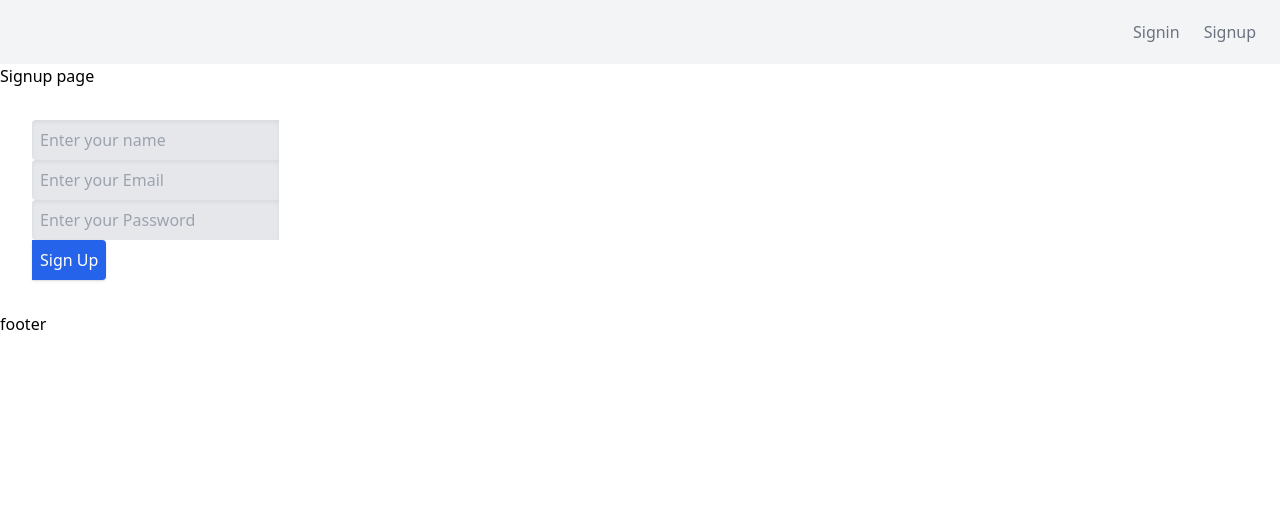
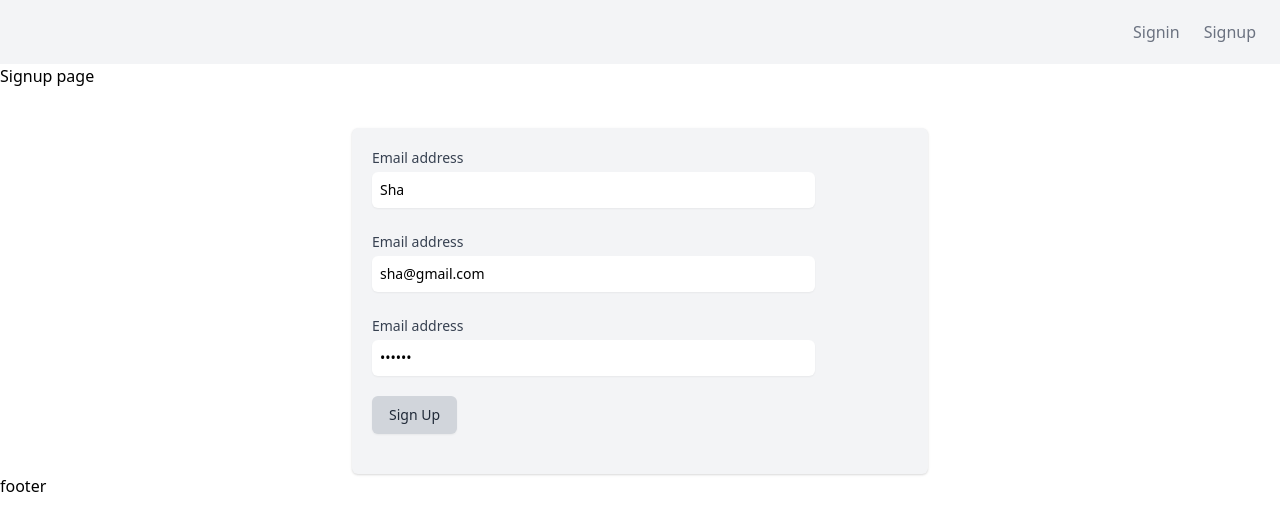
Before and after one commit to hackwebdev/SEOBlog-scratched, a Next.js app in the folder frontend/: page /signup in a window 1280 px wide. Shown: the top 530 px of the page. Built offline with nearby package versions, Linux system fonts and the light colour scheme.

Commit message:
signup form created

```diff
--- a/frontend/components/auth/SignupComponent.js
+++ b/frontend/components/auth/SignupComponent.js
@@ -1,51 +1,83 @@
-import React from 'react'
+import { useState } from 'react'
 
 const SignupComponent = () => {
+  const [values, setValues] = useState({
+    name: 'Sha',
+    email: 'sha@gmail.com',
+    password: '123456',
+    error: '',
+    loading: false,
+    message: '',
+    showForm: true,
+  })
+
+  const { name, email, password, error, loading, message, showForm } = values
+
   const handleSubmit = (e) => {
     e.preventDefault()
-    console.log('handle submit')
+    console.table({ name, email, password, error, loading, message, showForm })
   }
 
-  const handleChange = (e) => {
-    console.log(e.target.value)
+  const handleChange = (name) => (e) => {
+    setValues({ ...values, error: false, [name]: e.target.value })
   }
 
   return (
-    <div className='p-8 w-full '>
-      <form className=' w-full' onSubmit={handleSubmit}>
-        <div className='block'>
+    <div className='mt-10 p-5 bg-gray-100 shadow overflow-hidden sm:rounded-md md:max-w-xl m-auto'>
+      <form onSubmit={handleSubmit}>
+        <div className='grid grid-cols-6 gap-6'>
+          <div className='col-span-6 sm:col-span-5'>
+            <label
+              htmlFor='email_address'
+              className='block text-sm font-medium text-gray-700'
+            >
+              Email address
+            </label>
             <input
-            onChange={handleChange}
+              onChange={handleChange('name')}
               type='text'
-            className='bg-gray-200 shadow-inner rounded-l p-2 flex-1'
-            id='name'
+              value={name}
+              className='mt-1 p-2 focus:ring-indigo-500 focus:border-indigo-500 block w-full shadow-sm sm:text-sm border-gray-300 rounded-md'
               aria-label='email address'
               placeholder='Enter your name'
             />
           </div>
-        <div className='block'>
+          <div className='col-span-6 sm:col-span-5'>
+            <label
+              htmlFor='email_address'
+              className='block text-sm font-medium text-gray-700'
+            >
+              Email address
+            </label>
             <input
-            onChange={handleChange}
-            type='text'
-            className='bg-gray-200 shadow-inner rounded-l p-2 flex-1'
-            id='email'
+              onChange={handleChange('email')}
+              type='email'
+              value={email}
+              className='mt-1 p-2 focus:ring-indigo-500 focus:border-indigo-500 block w-full shadow-sm sm:text-sm border-gray-300 rounded-md'
               aria-label='email address'
               placeholder='Enter your Email'
             />
           </div>
-        <div className='block'>
+          <div className='col-span-6 sm:col-span-5'>
+            <label
+              htmlFor='email_address'
+              className='block text-sm font-medium text-gray-700'
+            >
+              Email address
+            </label>
             <input
-            onChange={handleChange}
+              onChange={handleChange('password')}
               type='password'
-            className='bg-gray-200 shadow-inner rounded-l p-2 flex-1'
-            id='password'
+              value={password}
+              className='mt-1 p-2 focus:ring-indigo-500 focus:border-indigo-500 block w-full shadow-sm sm:text-sm border-gray-300 rounded-md'
               aria-label='Type your Password'
               placeholder='Enter your Password'
             />
           </div>
-        <div className='block'>
+        </div>
+        <div className=' py-5  text-left '>
           <button
-            className='bg-blue-600 hover:bg-blue-700 duration-300 text-white shadow p-2 rounded-r'
+            className='inline-flex justify-center py-2 px-4 border border-transparent shadow-sm text-sm font-medium rounded-md text-gray-800 hover:text-gray-900 bg-gray-300 hover:bg-gray-200 focus:outline-none focus:ring-2 focus:ring-offset-2 focus:ring-indigo-500'
             type='submit'
           >
             Sign Up
```
Also changed, not shown: 1 other file (tests, documents, lock files or other folders). Lines whose indentation alone changed are shown as unchanged.
